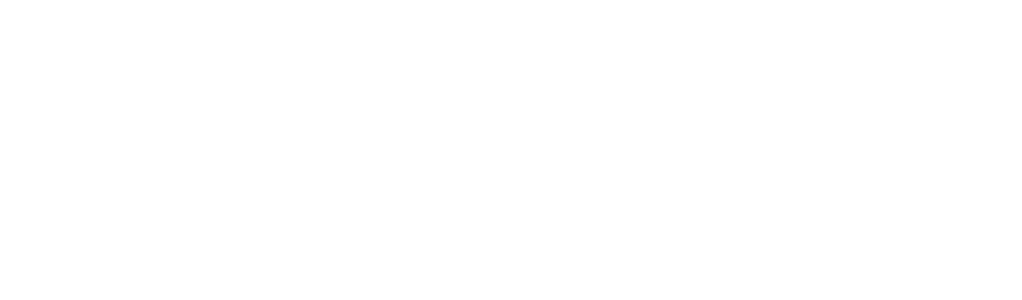
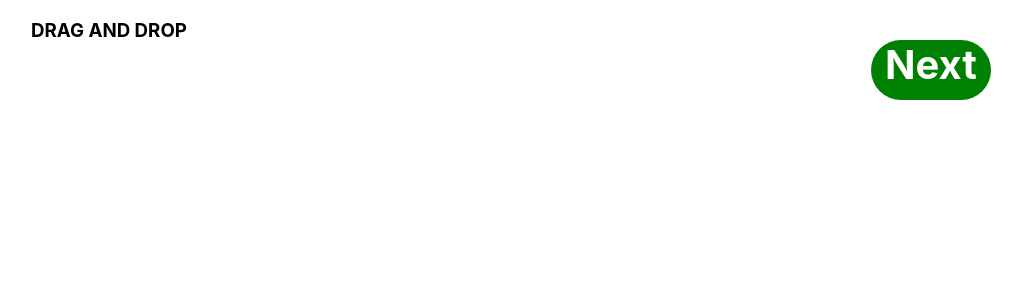
Before and after one commit to Altu321/cute-robot-project, a React (Create React App) app: page /ScreenThree in a window 1280 px wide. Before the commit this address had no page. Shown: the top 300 px of the page, without its empty margins (225-1247 px from the left). Built offline with nearby package versions, Linux system fonts and the light colour scheme.

Commit message:
my second commit

```diff
--- a/package.json
+++ b/package.json
@@ -8,6 +8,7 @@
     "@testing-library/user-event": "^13.5.0",
     "react": "^18.2.0",
     "react-dom": "^18.2.0",
+    "react-draggable": "^4.4.5",
     "react-router-dom": "^6.13.0",
     "react-scripts": "5.0.1",
     "web-vitals": "^2.1.4"
--- a/src/App.js
+++ b/src/App.js
@@ -3,6 +3,8 @@ import './App.css';
 import {BrowserRouter, Routes, Route } from 'react-router-dom';
 import ScreenOne from './component/Screen1/ScreenOne';
 import ScreenTwo from './component/Screen2/ScreenTwo';
+import ScreenThree from './component/Screen3/ScreenThree';
+import ScreenFour from './component/Screen4/ScreenFour';
 
 function App() {
   return (
@@ -12,6 +14,9 @@ function App() {
 
       <Route path='/' element={<ScreenOne/>}/>
       <Route path='/ScreenTwo' element={<ScreenTwo/>}/>
+      <Route path='/ScreenThree' element={<ScreenThree/>}/>
+      <Route path= '/ScreenFour' element={<ScreenFour/>}/>
+
 
     </Routes>
     </div>
--- a/src/component/Screen3/ScreenThree.css
+++ b/src/component/Screen3/ScreenThree.css
@@ -0,0 +1,23 @@
+.ScreenThree-main {
+    width: 100wh;
+    height: 100vh;
+    display: grid;
+    grid-template-columns: 20% 80%;
+    grid-template-rows: 100%;
+  }
+  .ScreenThree-btn {
+    height: 60px;
+    width: 120px;
+    margin-left: 80%;
+    border: none;
+    border-radius: 35px;
+    color: white;
+    background-color: green;
+    text-align: center;
+    justify-content: center;
+    font-size: 40px;
+    font-weight: bold;
+    position: absolute;
+    top: 5%;
+    right: 5%;
+  }
--- a/src/component/Screen3/ScreenThree.js
+++ b/src/component/Screen3/ScreenThree.js
@@ -0,0 +1,153 @@
+import React from "react";
+import { Link, useNavigate } from "react-router-dom";
+import { rangeStoreVal, display, outerElm } from "../data";
+
+import Draggable from "react-draggable";
+import "./ScreenThree.css";
+
+function ScreenThree() {
+
+
+
+
+  const handleStart = (e) => {
+    // console.log("Start");
+    // console.log(e);
+  };
+  const handleDrag = (e) => {
+    // console.log("Drag");
+    // console.log(e);
+  };
+  const handleStop = (e, val) => {
+    console.log("Stop");
+    console.log(val);
+    // console.log(e.target.val);
+
+    console.log(document.getElementById(`${val}`));
+
+    switch (val) {
+      case "islefteye": {
+        document.getElementById(`${val}`).style.height = "200px";
+
+        document.getElementById(`${val}`).style.width = "250px";
+        break;
+      }
+
+      case "isrighteye": {
+        document.getElementById(`${val}`).style.height = "200px";
+
+        document.getElementById(`${val}`).style.width = "250px";
+        break;
+      }
+      case "isnose": {
+        document.getElementById(`${val}`).style.height = "200px";
+
+        document.getElementById(`${val}`).style.width = "350px";
+        break;
+      }
+      case "issmile": {
+        document.getElementById(`${val}`).style.height = "80px";
+
+        document.getElementById(`${val}`).style.width = "100px";
+        break;
+      }
+    }
+  };
+  const getRender = () => {
+    return (
+      <div id="Assemble">
+        {Object.keys(rangeStoreVal).map((val, index) => {
+          let isActive = rangeStoreVal[val]["isChecked"];
+
+          if (isActive == true) {
+            return (
+              <>
+                <Draggable
+                  onStart={handleStart}
+                  onDrag={handleDrag}
+                  onStop={handleStop}
+                  onStop={(e) => handleStop(e.MouseEvent, val)}
+                >
+                  <div
+                    id={val}
+                    style={{
+                      width: "80px",
+                      height: "80px",
+                      marginBottom: "10px",
+                    }}
+                    value={val}
+                  >
+                    <img
+                      src={rangeStoreVal[val]["path"]}
+                      style={{ height: "100%", width: "100%" }}
+                    />
+                  </div>
+                </Draggable>
+
+                {/* righteye */}
+                {/* {val == "islefteye" ? (
+                  <Draggable
+                    onStart={handleStart}
+                    onDrag={handleDrag}
+                    onStop={handleStop}
+                    onStop={(e) => handleStop(e.MouseEvent, `${val}2`)}
+                  >
+                    <div
+                      id={`${val}2`}
+                      style={{
+                        width: "80px",
+                        height: "80px",
+                        marginBottom: "10px",
+                      }}
+                      value={val}
+                    >
+                      <img
+                        src={rangeStoreVal[val]["path"]}
+                        style={{ height: "100%", width: "100%" }}
+                      />
+                    </div>
+                  </Draggable>
+                ) : null} */}
+              </>
+            );
+          }
+        })}
+      </div>
+    );
+  };
+
+
+
+  function handleClick() {
+    const navigate=useNavigate();
+    var arrData = [];
+    var itm = document.getElementById("Assemble");
+
+    var cln = itm.cloneNode(true);
+    display.push(cln);
+
+    //    console.log(cln, "******************");
+
+    //arrData.push(cln);
+
+    navigate("/ScreenFour");
+  };
+
+
+
+  return (
+    <div className="ScreenThree-main">
+      <div>{getRender()} </div>
+      <div>
+        <h3>DRAG AND DROP</h3>
+      </div>
+
+      <div className="ScreenThree-btn" onClick={handleClick}>
+        {" "}
+        <center>Next</center>
+      </div>
+    </div>
+  );
+}
+
+export default ScreenThree;
--- a/src/component/Screen4/ScreenFour.css
+++ b/src/component/Screen4/ScreenFour.css
@@ -0,0 +1,22 @@
+.ScreenFour-btn {
+    height: 60px;
+    width: 500px;
+    margin-left: 80%;
+    border: none;
+    border-radius: 35px;
+    color: white;
+    background-color: green;
+    text-align: center;
+    justify-content: center;
+    font-size: 40px;
+    font-weight: bold;
+    position: absolute;
+    top: 5%;
+    right: 30%;
+  }
+
+  .titleFour {
+    position: absolute;
+    top: 15%;
+    right: 40%;
+  }
--- a/src/component/Screen4/ScreenFour.js
+++ b/src/component/Screen4/ScreenFour.js
@@ -0,0 +1,43 @@
+import { useEffect} from "react";
+import { display,outerElm } from "../data";
+import "./ScreenFour.css";
+
+
+
+
+
+
+function ScreenFour(props) {
+    console.log(props.location.state);
+    //   console.log(display);
+    //   console.log(JSON.parse(sessionStorage.getItem("cloneNodeData")));
+    //   console.log(document.getElementById("Assemble"));
+
+    //   let data = display[0];
+
+    console.log(display, "data");
+    const displayNode = () => {
+        return display.map((val, index) => {
+          <div>{document.getElementById("data_Screen").appendChild(val)}</div>;
+        });
+      };
+
+      useEffect(() => {
+        return display.map((val, index) => {
+          <div>{document.getElementById("data_Screen").appendChild(val)}</div>;
+        });
+      }, []);
+      return (
+        <div id="data_Screen">
+          <div className="ScreenFour-btn">
+            {" "}
+            <center>Final Result</center>
+          </div>
+          <h4 className="titleFour">WHAT A DESIGN 😊 </h4>
+
+          {/* <div>{displayNode()}</div> */}
+        </div>
+      );
+    }
+
+    export default ScreenFour;
```
Also changed, not shown: src/component/Screen2/ScreenTwo.js (+2 -5 lines), src/index.css (+13 -0 lines), 1 other file (tests, documents, lock files or other folders).
